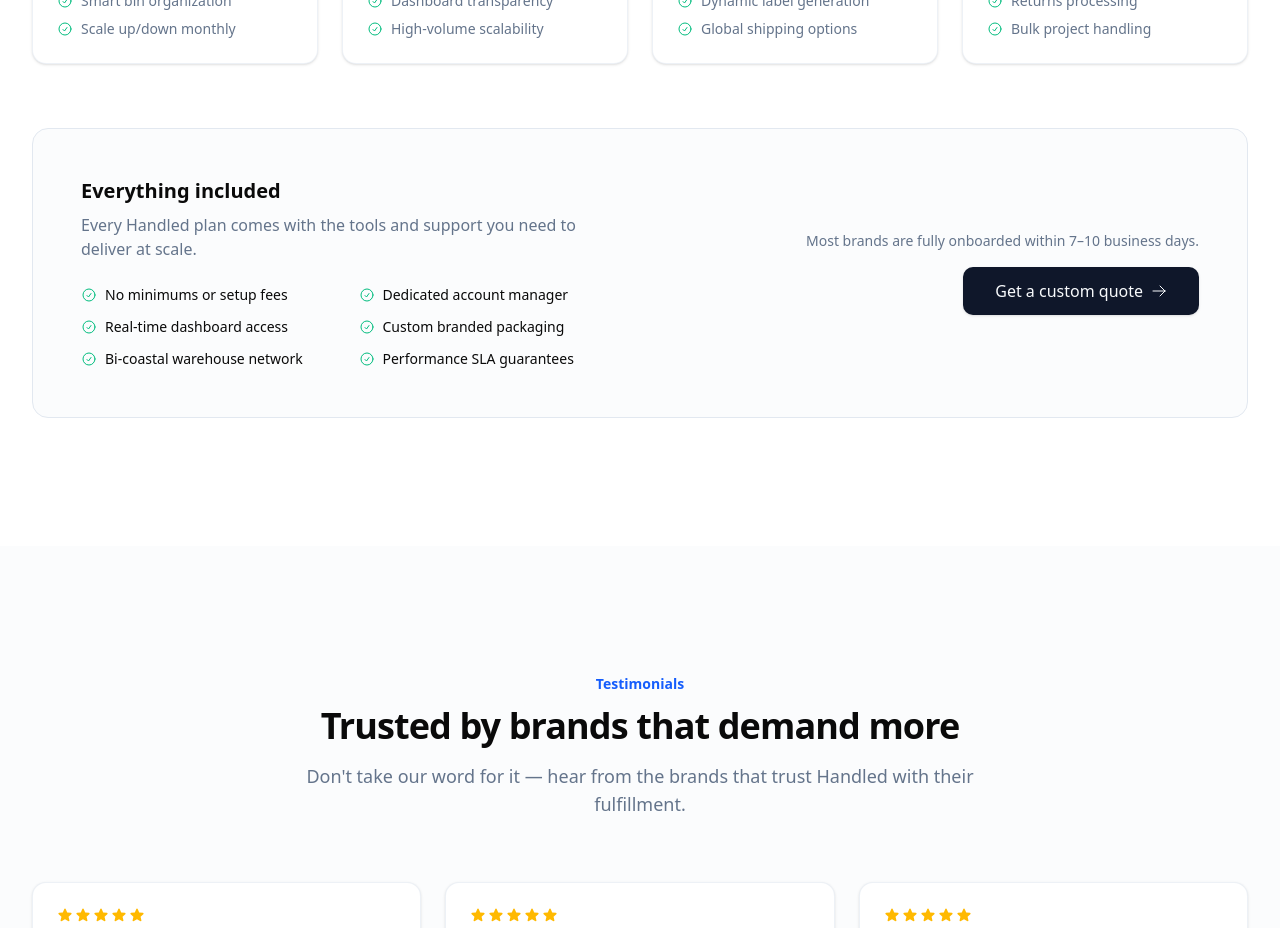
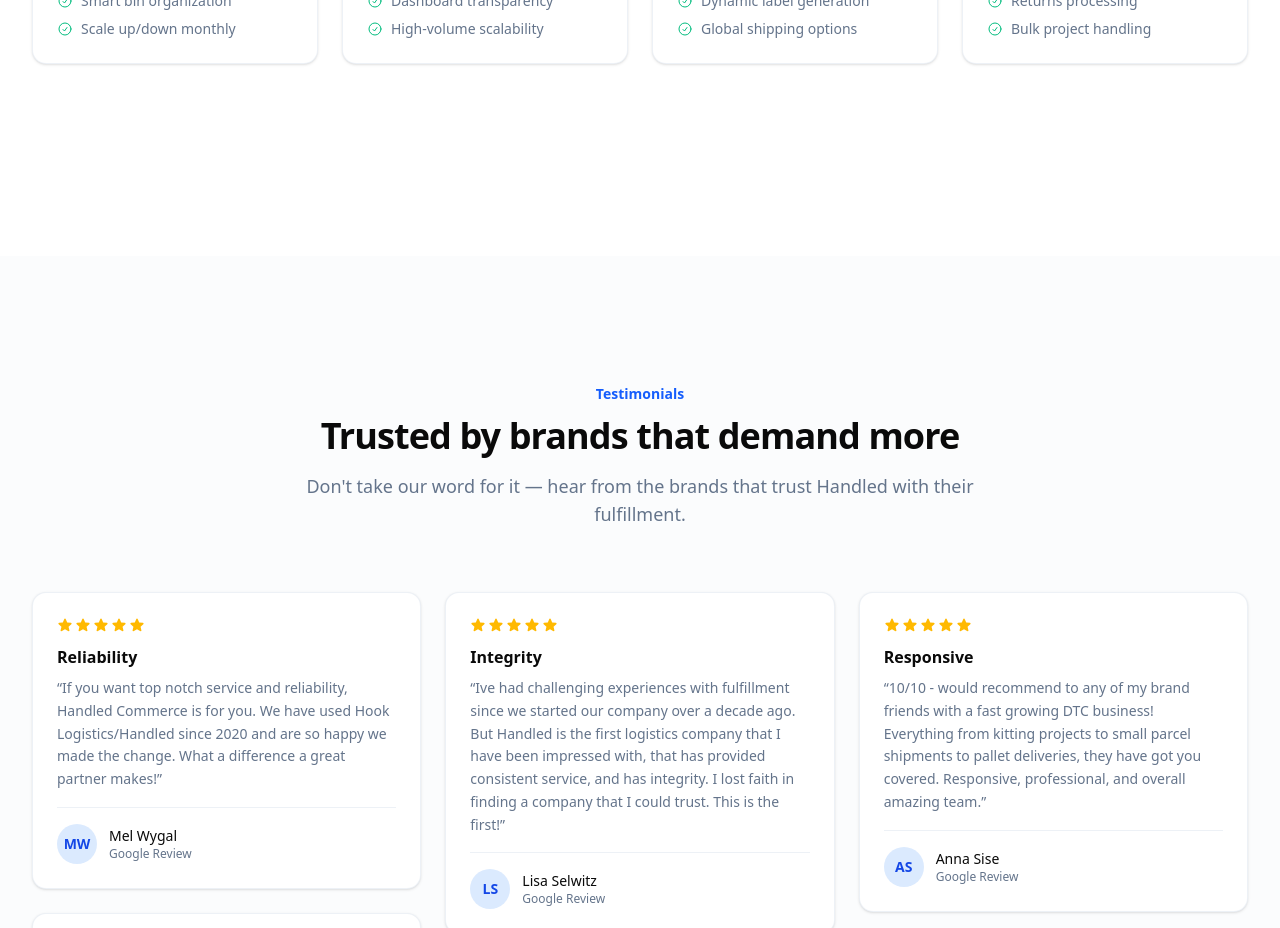
Before and after one commit to johnrclem-tech/Handled-Codex-Website, a Next.js app: page / in a window 1280 px wide. Shown: the part 5580-6508 px from the top of the page. Built offline with nearby package versions, Linux system fonts and the light colour scheme.

Commit message:
Remove "Everything included" block from pricing section
https://claude.ai/code/session_01561deszKNye7TwJgfZtco2

```diff
--- a/src/components/sections/pricing.tsx
+++ b/src/components/sections/pricing.tsx
@@ -1,11 +1,6 @@
 import React from "react"
-import Link from "next/link"
-import { Button } from "@/components/ui/button"
 import { Card, CardContent } from "@/components/ui/card"
-import {
-  HiOutlineCheckCircle,
-  HiOutlineArrowRight,
-} from "react-icons/hi2"
+import { HiOutlineCheckCircle } from "react-icons/hi2"
 import { Warehouse, PackageCheck, Truck, Sparkles } from "lucide-react"
 
 const plans = [
@@ -67,15 +62,6 @@ const plans = [
   },
 ]
 
-const included = [
-  "No minimums or setup fees",
-  "Dedicated account manager",
-  "Real-time dashboard access",
-  "Custom branded packaging",
-  "Bi-coastal warehouse network",
-  "Performance SLA guarantees",
-]
-
 export function Pricing() {
   return (
     <section id="pricing" className="py-24 lg:py-32">
@@ -123,36 +109,6 @@ export function Pricing() {
           ))}
         </div>
 
-        {/* Included features + CTA */}
-        <div className="rounded-2xl border border-border bg-muted/30 p-8 lg:p-12">
-          <div className="grid lg:grid-cols-2 gap-8 items-center">
-            <div>
-              <h3 className="text-xl font-bold mb-2">Everything included</h3>
-              <p className="text-muted-foreground mb-6">
-                Every Handled plan comes with the tools and support you need to deliver at scale.
-              </p>
-              <div className="grid sm:grid-cols-2 gap-3">
-                {included.map((item) => (
-                  <div key={item} className="flex items-center gap-2">
-                    <HiOutlineCheckCircle className="h-4 w-4 text-emerald-500 shrink-0" />
-                    <span className="text-sm">{item}</span>
-                  </div>
-                ))}
-              </div>
-            </div>
-            <div className="text-center lg:text-right">
-              <p className="text-muted-foreground text-sm mb-4">
-                Most brands are fully onboarded within 7–10 business days.
-              </p>
-              <Button size="lg" asChild>
-                <Link href="/contact-sales">
-                  Get a custom quote
-                  <HiOutlineArrowRight className="h-4 w-4" />
-                </Link>
-              </Button>
-            </div>
-          </div>
-        </div>
       </div>
     </section>
   )
```
